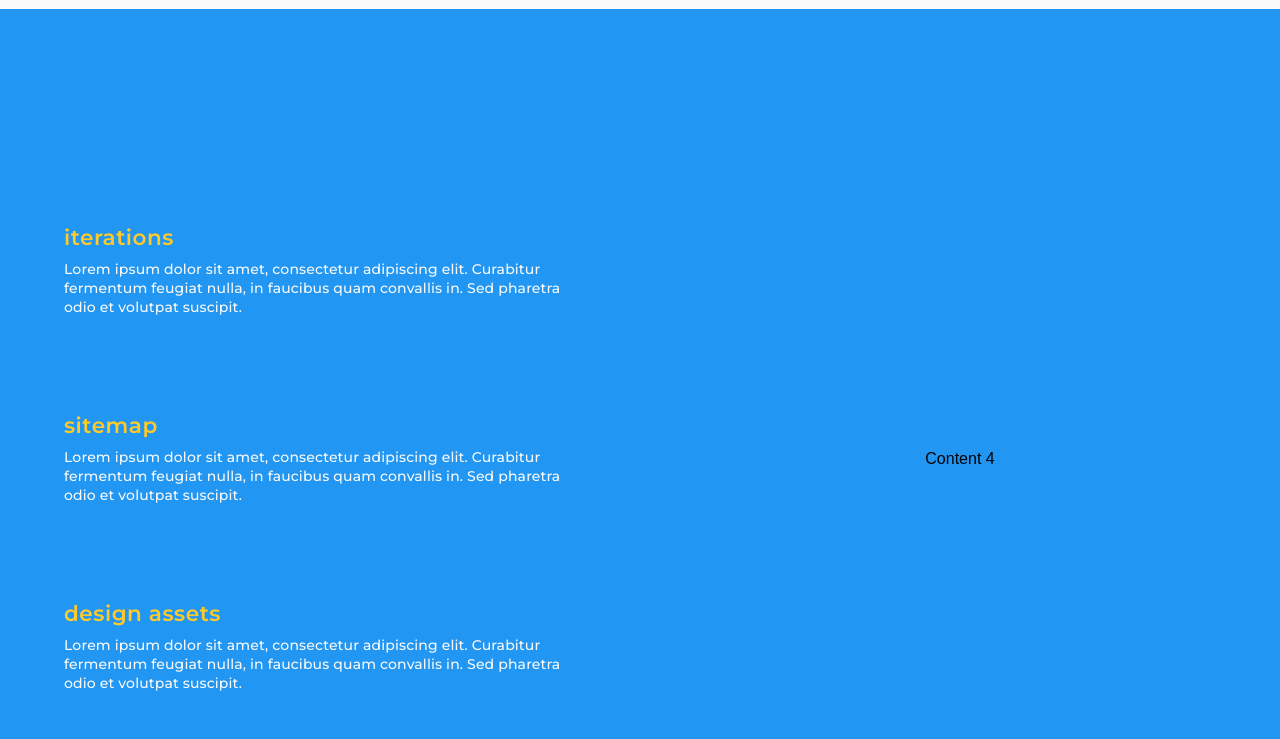
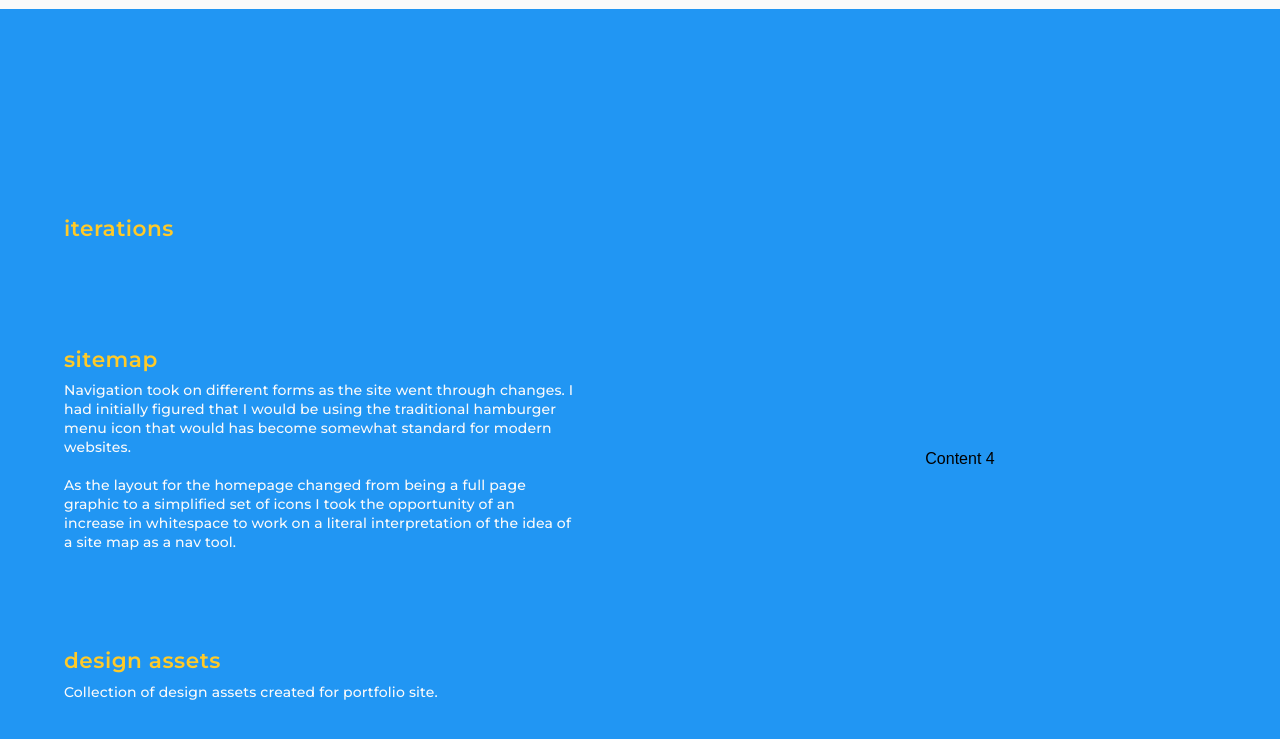
Before and after one commit to sayamkim/portfolio, a Jekyll site: the page built from design_pages/web.html, in a window 1280 px wide and 900 px high, scrolled down 891 px. Shown: the top 739 px of the window. Built offline with Jekyll 4.4.1, drawn with Linux system fonts in a browser that asks for light colours; nearby versions of some CDN libraries.

Commit message:
Add descriptions for design layout pages.

```diff
--- a/design_pages/web.html
+++ b/design_pages/web.html
@@ -126,15 +126,18 @@ bg: hp-bg
           <div class="design-left">
             <h3 class="sub-design-title">iterations</h3>
             <p class="sub-design-blurb">
-              Lorem ipsum dolor sit amet, consectetur adipiscing elit. Curabitur fermentum feugiat nulla, in faucibus quam convallis in. Sed pharetra odio et volutpat suscipit.
+
             </p>
             <h3 class="sub-design-title">sitemap</h3>
             <p class="sub-design-blurb">
-              Lorem ipsum dolor sit amet, consectetur adipiscing elit. Curabitur fermentum feugiat nulla, in faucibus quam convallis in. Sed pharetra odio et volutpat suscipit.
+              Navigation took on different forms as the site went through changes. I had initially figured that I would be using the traditional hamburger menu icon that would has become somewhat standard for modern websites.
+              <br>
+              <br>
+              As the layout for the homepage changed from being a full page graphic to a simplified set of icons I took the opportunity of an increase in whitespace to work on a literal interpretation of the idea of a site map as a nav tool.
             </p>
             <h3 class="sub-design-title">design assets</h3>
             <p class="sub-design-blurb last">
-              Lorem ipsum dolor sit amet, consectetur adipiscing elit. Curabitur fermentum feugiat nulla, in faucibus quam convallis in. Sed pharetra odio et volutpat suscipit.
+              Collection of design assets created for portfolio site.
             </p>
           </div>
           <div class="design-right">
```
